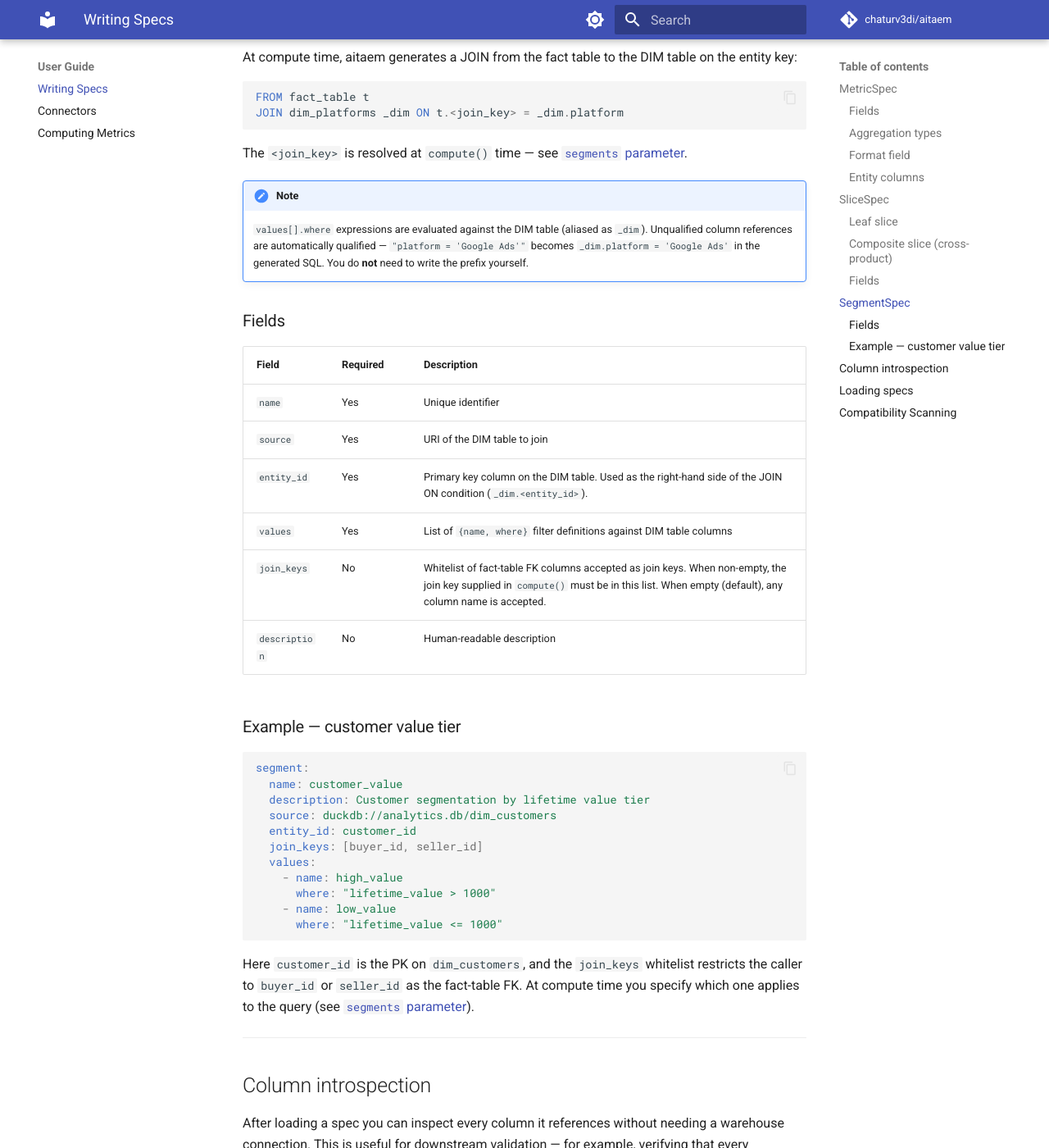
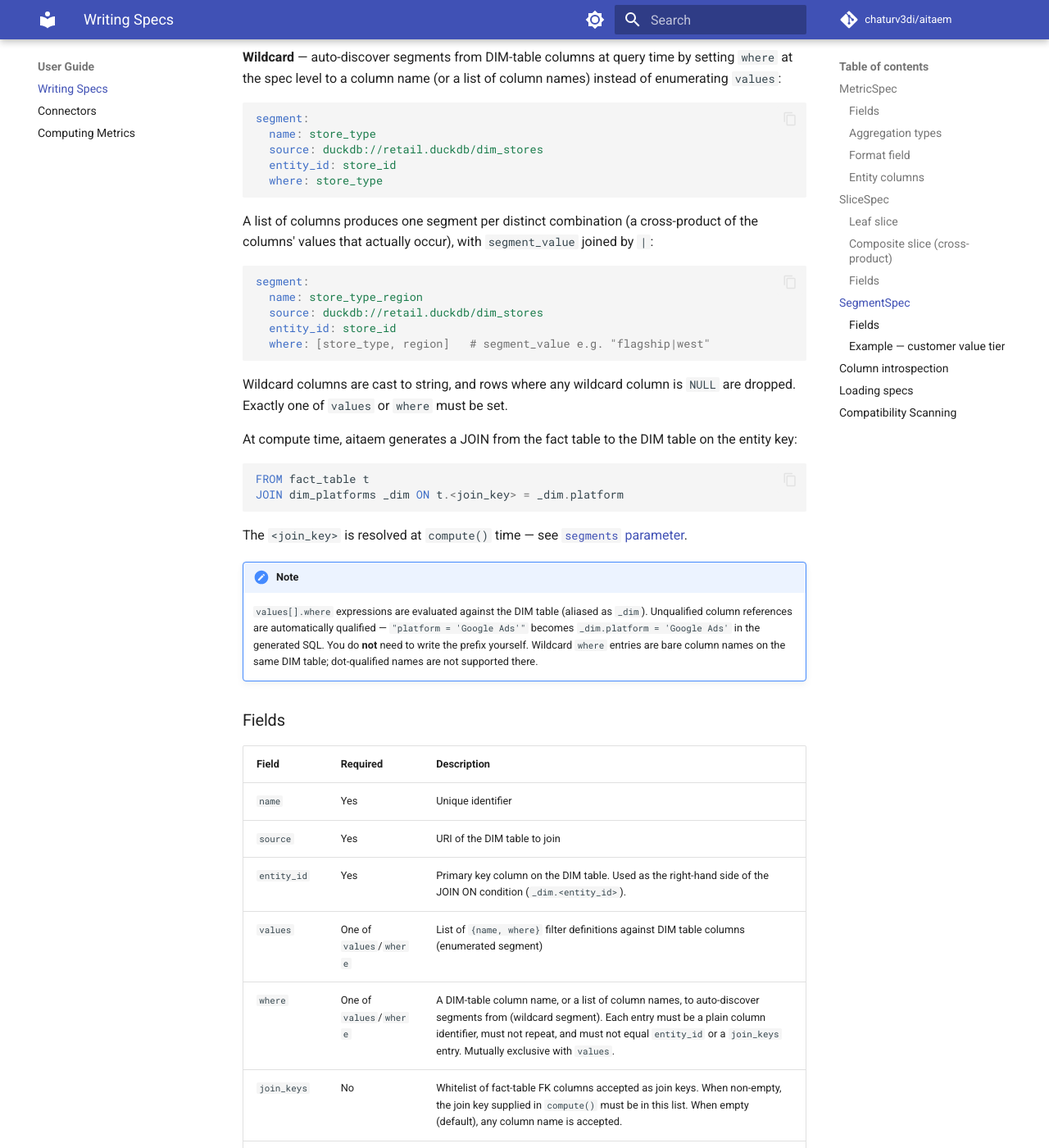
Before and after one commit to chaturv3di/aitaem, an MkDocs documentation site: the page built from docs/user-guide/specs.md, in a window 1280 px wide and 1400 px high, scrolled down 5157 px. Shown: the whole window at 82% size. Built offline with MkDocs 1.6.1 and Material for MkDocs 9.7.7, drawn with Linux system fonts in a browser that asks for light colours; comment, search, counter and statistics services are not loaded; some of the changed text lies outside the part shown.

Commit message:
docs: release audit for v2.1.0 — document wildcard segments, fix stale references
- user-guide/specs.md, computing-metrics.md, aitaem/specs/README.md: wildcard segment
  docs, fields table, referenced_columns, output semantics; fix README examples that
  lacked entity_id and a stale 'Phase 1' note
- docs/api/index.md: add missing 'hourly' to PeriodType
- aitaem.__version__ 0.3.1 -> 2.1.0
- tests/test_query/test_builder.py: update stale _build_slice_value_expr reference

````diff
--- a/aitaem/__init__.py
+++ b/aitaem/__init__.py
@@ -29,7 +29,7 @@ from aitaem.utils.exceptions import (
     UnsupportedBackendError,
 )
 
-__version__ = "0.3.1"
+__version__ = "2.1.0"
 
 __all__ = [
     "SpecCache",
--- a/docs/user-guide/specs.md
+++ b/docs/user-guide/specs.md
@@ -257,6 +257,31 @@ segment:
       where: "platform = 'TikTok Ads'"
 ```
 
+**Wildcard** — auto-discover segments from DIM-table columns at query time by setting `where` at
+the spec level to a column name (or a list of column names) instead of enumerating `values`:
+
+```yaml
+segment:
+  name: store_type
+  source: duckdb://retail.duckdb/dim_stores
+  entity_id: store_id
+  where: store_type
+```
+
+A list of columns produces one segment per distinct combination (a cross-product of the columns'
+values that actually occur), with `segment_value` joined by `|`:
+
+```yaml
+segment:
+  name: store_type_region
+  source: duckdb://retail.duckdb/dim_stores
+  entity_id: store_id
+  where: [store_type, region]   # segment_value e.g. "flagship|west"
+```
+
+Wildcard columns are cast to string, and rows where any wildcard column is `NULL` are dropped.
+Exactly one of `values` or `where` must be set.
+
 At compute time, aitaem generates a JOIN from the fact table to the DIM table on the entity key:
 
 ```sql
@@ -270,6 +295,8 @@ The `<join_key>` is resolved at `compute()` time — see [`segments` parameter](
     `values[].where` expressions are evaluated against the DIM table (aliased as `_dim`).
     Unqualified column references are automatically qualified — `"platform = 'Google Ads'"` becomes
     `_dim.platform = 'Google Ads'` in the generated SQL. You do **not** need to write the prefix yourself.
+    Wildcard `where` entries are bare column names on the same DIM table; dot-qualified names are
+    not supported there.
 
 ### Fields
 
@@ -278,7 +305,8 @@ The `<join_key>` is resolved at `compute()` time — see [`segments` parameter](
 | `name` | Yes | Unique identifier |
 | `source` | Yes | URI of the DIM table to join |
 | `entity_id` | Yes | Primary key column on the DIM table. Used as the right-hand side of the JOIN ON condition (`_dim.<entity_id>`). |
-| `values` | Yes | List of `{name, where}` filter definitions against DIM table columns |
+| `values` | One of `values`/`where` | List of `{name, where}` filter definitions against DIM table columns (enumerated segment) |
+| `where` | One of `values`/`where` | A DIM-table column name, or a list of column names, to auto-discover segments from (wildcard segment). Each entry must be a plain column identifier, must not repeat, and must not equal `entity_id` or a `join_keys` entry. Mutually exclusive with `values`. |
 | `join_keys` | No | Whitelist of fact-table FK columns accepted as join keys. When non-empty, the join key supplied in `compute()` must be in this list. When empty (default), any column name is accepted. |
 | `description` | No | Human-readable description |
 
@@ -342,6 +370,9 @@ if result.valid:
     #   'values[1].where': ['lifetime_value'],
     # }
 ```
+
+For a wildcard segment, the DIM-table column(s) appear under a single `'where'` key instead of the
+`values[i].where` keys, e.g. `'where': ['store_type', 'region']`.
 
 !!! note
     `referenced_columns` is `None` when the spec is invalid — always check `result.valid` first.
@@ -428,7 +459,7 @@ For slices, the scan checks that every column referenced in `values[].where` (or
 
 For segments, only the **fact-table side** is checked: the scan verifies that at least one join
 key candidate (`join_keys`, or `entity_id` when `join_keys` is empty) exists in the metric's
-source table. The DIM-table columns (used in `values[].where`) are on the segment's own source
+source table. The DIM-table columns (used in `values[].where`, or the wildcard `where`) are on the segment's own source
 and are not validated here.
 
 ```python
````
Also changed, not shown: aitaem/specs/README.md (+24 -7 lines), docs/api/index.md (+2 -2 lines), docs/user-guide/computing-metrics.md (+2 -2 lines), 1 other file.
